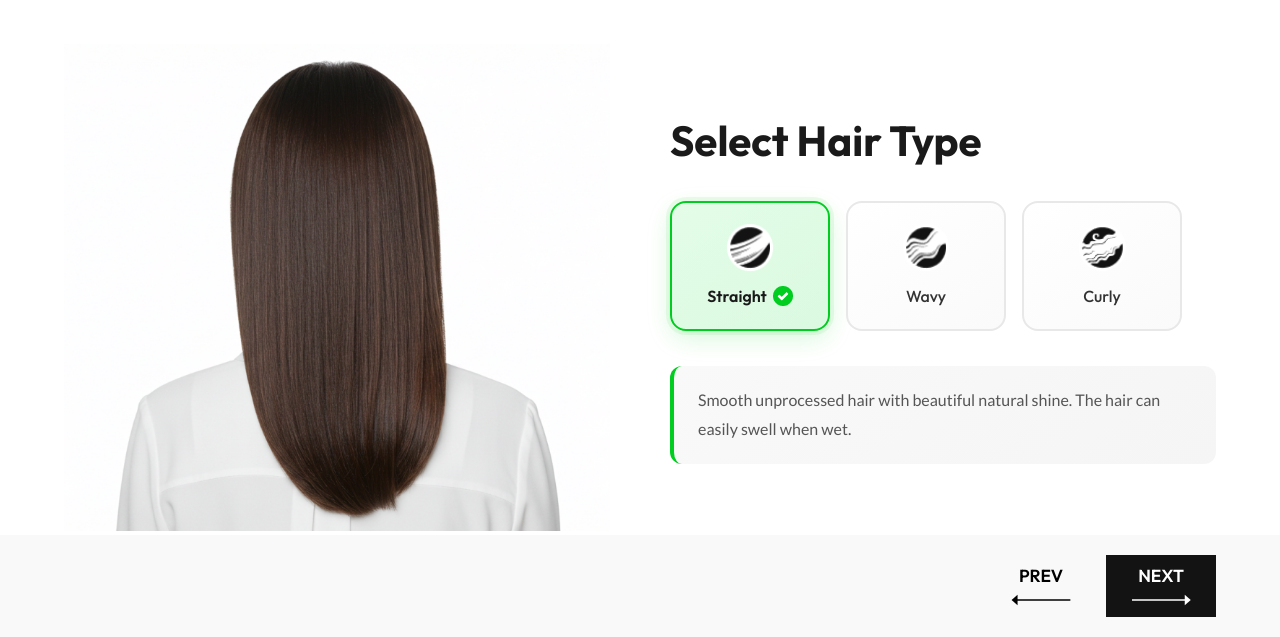
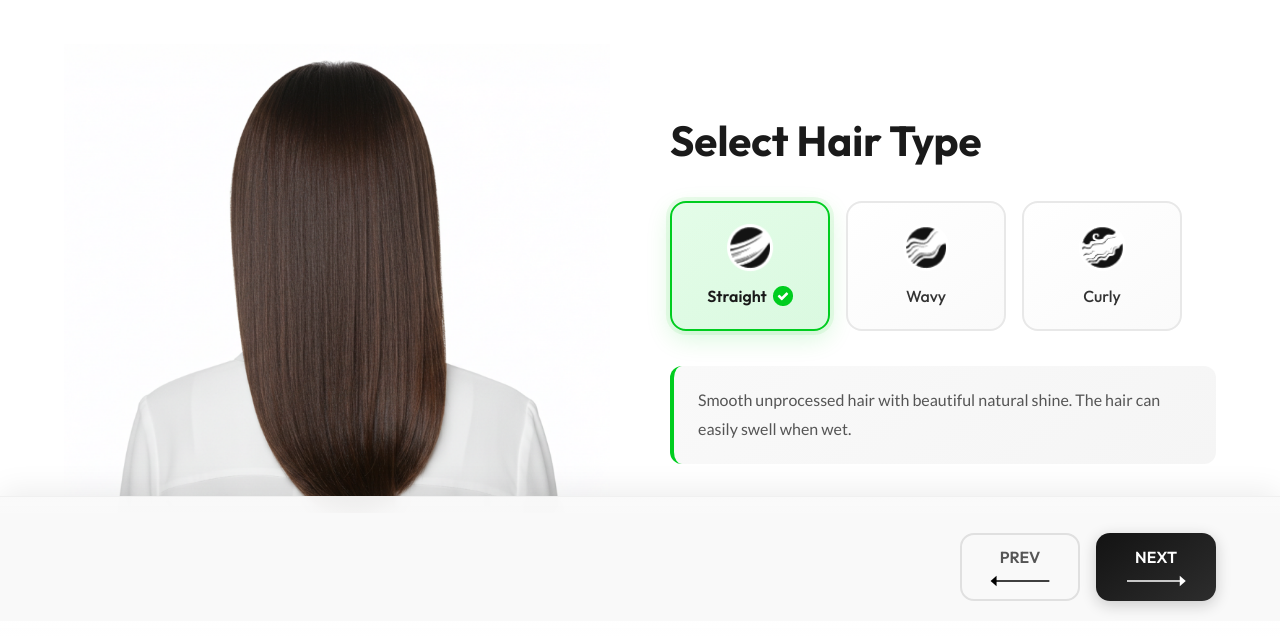
Before and after one commit to mahmoudGhunaim/CustomWig, a React (Create React App) app: page / in a window 1280 px wide. Shown: the part 163-800 px from the top of the page. Built offline with nearby package versions, Linux system fonts and the light colour scheme; no server answers.

Commit message:
feat: Add styles for the AlmostDone component and general application layout.

```diff
--- a/src/AlmostDone.css
+++ b/src/AlmostDone.css
@@ -166,11 +166,54 @@
     gap: 10px;
     font-family: Outfit;
     font-size: 18px;
-    font-weight: 400;
+    font-weight: 500;
     line-height: 26.24px;
-    background: none;
-    border: 1px solid #131313;
+    background: transparent;
+    border: 2px solid #131313;
     cursor: pointer;
+    border-radius: 14px;
+    transition: all 0.3s cubic-bezier(0.4, 0, 0.2, 1);
+    position: relative;
+    overflow: hidden;
+}
+
+.AlmostDone-Payment button::before {
+    content: "";
+    position: absolute;
+    top: 0;
+    left: -100%;
+    width: 100%;
+    height: 100%;
+    background: linear-gradient(90deg, transparent, rgba(19, 19, 19, 0.05), transparent);
+    transition: left 0.5s ease;
+}
+
+.AlmostDone-Payment button:hover {
+    background: linear-gradient(145deg, #131313 0%, #2d2d2d 100%);
+    color: #ffffff;
+    border-color: #131313;
+    transform: translateY(-3px);
+    box-shadow: 0 10px 30px rgba(19, 19, 19, 0.25);
+}
+
+.AlmostDone-Payment button:hover::before {
+    left: 100%;
+}
+
+.AlmostDone-Payment button:hover img,
+.AlmostDone-Payment button:hover svg {
+    filter: brightness(0) invert(1);
+    transform: translateX(4px);
+}
+
+.AlmostDone-Payment button img,
+.AlmostDone-Payment button svg {
+    transition: all 0.3s ease;
+}
+
+.AlmostDone-Payment button:active {
+    transform: translateY(-1px);
+    box-shadow: 0 5px 15px rgba(19, 19, 19, 0.2);
 }
 
 .AlmostDone-card img {
@@ -310,12 +353,16 @@
         height: 60px;
         border-radius: 12px;
         font-size: 16px;
-        transition: var(--transition-smooth);
+    }
+
+    .AlmostDone-Payment button:hover {
+        transform: translateY(-2px);
+        box-shadow: 0 8px 20px rgba(19, 19, 19, 0.2);
     }
 
     .AlmostDone-Payment button:active {
         transform: scale(0.98);
-        background: #f5f5f5;
+        box-shadow: 0 4px 10px rgba(19, 19, 19, 0.15);
     }
 
     .AlmostDone-Payment-cards {
--- a/src/App.css
+++ b/src/App.css
@@ -31,39 +31,77 @@
 .btn-sliider {
   display: flex;
   justify-content: flex-end;
-  gap: 10px;
+  gap: 16px;
   width: 90%;
   max-width: 1711px;
 }
 
 .btn-sliider button:first-child {
-  background: none;
-  border: none;
+  background: transparent;
+  border: 2px solid #e0e0e0;
+  color: #555555;
+}
+
+.btn-sliider button:first-child:hover {
+  background: #f5f5f5;
+  border-color: #c0c0c0;
+  color: #1a1a1a;
+  transform: translateY(-2px);
+  box-shadow: 0 6px 20px rgba(0, 0, 0, 0.08);
+}
+
+.btn-sliider button:first-child:hover svg {
+  transform: translateX(-4px);
 }
 
 .btn-sliider button:last-child {
-  background: #131313;
+  background: linear-gradient(145deg, #131313 0%, #2d2d2d 100%);
   border: none;
-  border-radius: 0;
   color: white;
+  box-shadow: 0 4px 15px rgba(19, 19, 19, 0.2);
+}
+
+.btn-sliider button:last-child:hover {
+  background: linear-gradient(145deg, #2d2d2d 0%, #3d3d3d 100%);
+  transform: translateY(-2px);
+  box-shadow: 0 8px 25px rgba(19, 19, 19, 0.3);
+}
+
+.btn-sliider button:last-child:hover svg {
+  transform: translateX(4px);
 }
 
 .btn-sliider button {
   display: flex;
-  gap: 6px;
+  gap: 8px;
   flex-direction: column;
   align-items: center;
   justify-content: center;
   font-family: 'Outfit';
-  font-size: 17.44px;
+  font-size: 16px;
   font-weight: 600;
-  line-height: 21.97px;
+  line-height: 1.3;
   text-align: center;
-  text-underline-position: from-font;
-  text-decoration-skip-ink: none;
-  width: 110px;
-  height: 62px;
+  width: 120px;
+  height: 68px;
   cursor: pointer;
+  border-radius: 14px;
+  transition: all 0.3s cubic-bezier(0.4, 0, 0.2, 1);
+}
+
+.btn-sliider button svg {
+  transition: transform 0.3s ease;
+}
+
+.btn-sliider button:disabled {
+  opacity: 0.4;
+  cursor: not-allowed;
+  transform: none !important;
+  box-shadow: none !important;
+}
+
+.btn-sliider button:active:not(:disabled) {
+  transform: translateY(0);
 }
 
 .Customize-sec {
@@ -114,6 +152,14 @@ img {
 
 html[lang="ar"] .btn-sliider button svg {
   transform: rotate(180deg);
+}
+
+html[lang="ar"] .btn-sliider button:first-child:hover svg {
+  transform: rotate(180deg) translateX(-4px);
+}
+
+html[lang="ar"] .btn-sliider button:last-child:hover svg {
+  transform: rotate(180deg) translateX(4px);
 }
 
 @keyframes fadeIn {
@@ -217,7 +263,21 @@ html[lang="ar"] .btn-sliider button svg {
   left: 0;
   width: 100%;
   z-index: 1000;
-  background: #F9F9F9;
+  background: linear-gradient(to top, rgba(255, 255, 255, 0.98) 0%, rgba(249, 249, 249, 0.95) 100%);
+  backdrop-filter: blur(12px);
+  -webkit-backdrop-filter: blur(12px);
+  border-top: 1px solid rgba(0, 0, 0, 0.06);
+  box-shadow: 0 -4px 30px rgba(0, 0, 0, 0.08);
+  padding: 16px 0;
+}
+
+.fixed-desktop-slider .btn-sliider-container {
+  display: flex;
+  justify-content: center;
+}
+
+.fixed-desktop-slider .btn-sliider {
+  align-items: center;
 }
 
 /* Hide the fixed desktop buttons on mobile */
```
